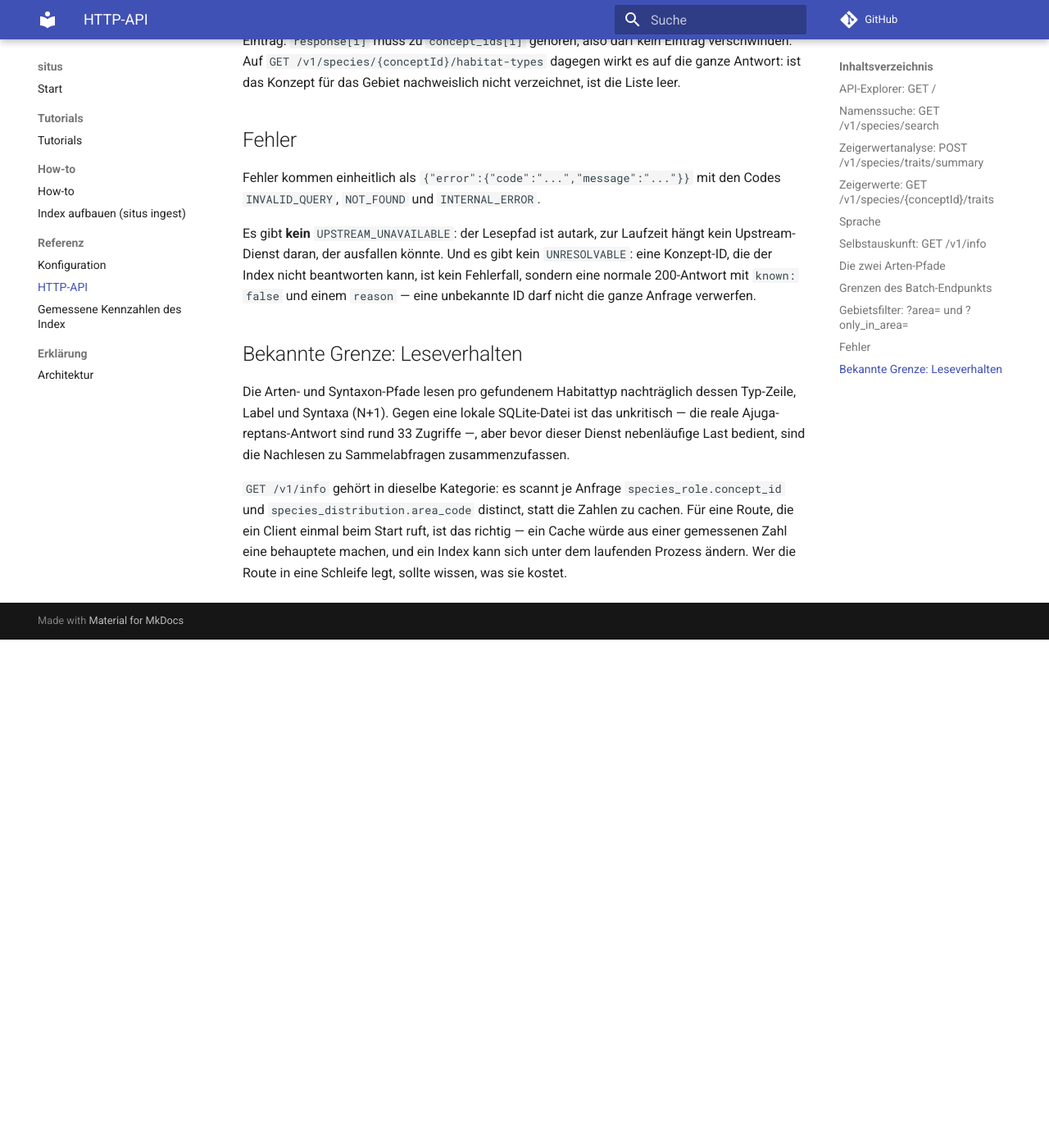
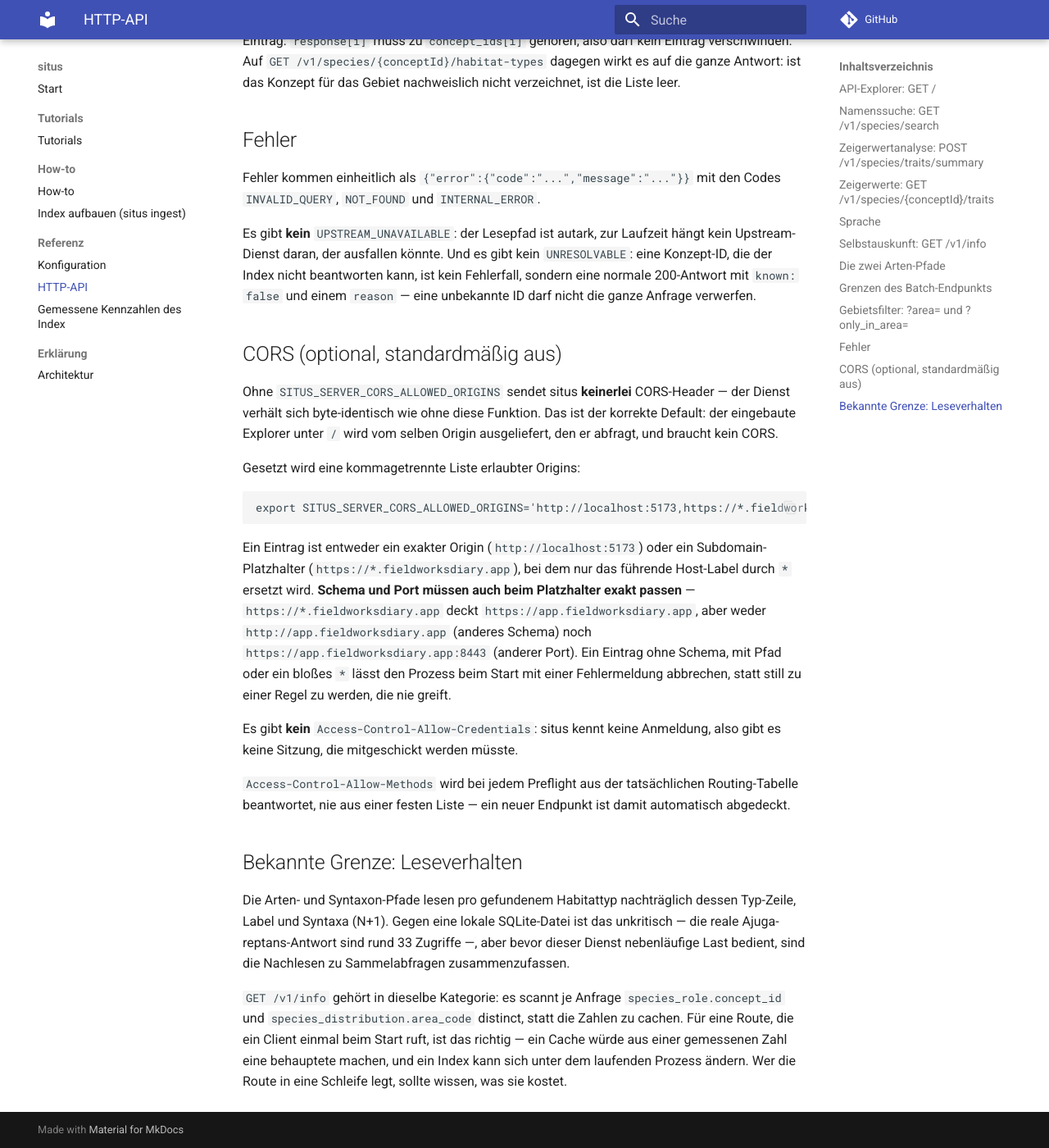
Before and after one commit to jobrunner/situs, an MkDocs documentation site: the page built from docs/reference/http-api.md, in a window 1280 px wide and 1400 px high, scrolled down 7528 px. Shown: the whole window at 82% size. Built offline with MkDocs 1.6.1 and Material for MkDocs 9.7.7, drawn with Linux system fonts in a browser that asks for light colours; comment, search, counter and statistics services are not loaded; before the commit the page ends 8308 px from its top, so only the background shows below that.

Commit message:
docs: document optional CORS (http-api.md, README)

````diff
--- a/docs/reference/http-api.md
+++ b/docs/reference/http-api.md
@@ -320,6 +320,36 @@ hängt kein Upstream-Dienst daran, der ausfallen könnte. Und es gibt kein
 Fehlerfall, sondern eine normale 200-Antwort mit `known: false` und einem
 `reason` — eine unbekannte ID darf nicht die ganze Anfrage verwerfen.
 
+## CORS (optional, standardmäßig aus)
+
+Ohne `SITUS_SERVER_CORS_ALLOWED_ORIGINS` sendet situs **keinerlei**
+CORS-Header — der Dienst verhält sich byte-identisch wie ohne diese
+Funktion. Das ist der korrekte Default: der eingebaute Explorer unter `/`
+wird vom selben Origin ausgeliefert, den er abfragt, und braucht kein CORS.
+
+Gesetzt wird eine kommagetrennte Liste erlaubter Origins:
+
+```bash
+export SITUS_SERVER_CORS_ALLOWED_ORIGINS='http://localhost:5173,https://*.fieldworksdiary.app'
+```
+
+Ein Eintrag ist entweder ein exakter Origin (`http://localhost:5173`) oder ein
+Subdomain-Platzhalter (`https://*.fieldworksdiary.app`), bei dem nur das
+führende Host-Label durch `*` ersetzt wird. **Schema und Port müssen auch beim
+Platzhalter exakt passen** — `https://*.fieldworksdiary.app` deckt
+`https://app.fieldworksdiary.app`, aber weder `http://app.fieldworksdiary.app`
+(anderes Schema) noch `https://app.fieldworksdiary.app:8443` (anderer Port).
+Ein Eintrag ohne Schema, mit Pfad oder ein bloßes `*` lässt den Prozess beim
+Start mit einer Fehlermeldung abbrechen, statt still zu einer Regel zu werden,
+die nie greift.
+
+Es gibt **kein** `Access-Control-Allow-Credentials`: situs kennt keine
+Anmeldung, also gibt es keine Sitzung, die mitgeschickt werden müsste.
+
+`Access-Control-Allow-Methods` wird bei jedem Preflight aus der tatsächlichen
+Routing-Tabelle beantwortet, nie aus einer festen Liste — ein neuer Endpunkt
+ist damit automatisch abgedeckt.
+
 ## Bekannte Grenze: Leseverhalten
 
 Die Arten- und Syntaxon-Pfade lesen pro gefundenem Habitattyp nachträglich
````
Also changed, not shown: README.md (+13 -0 lines).
